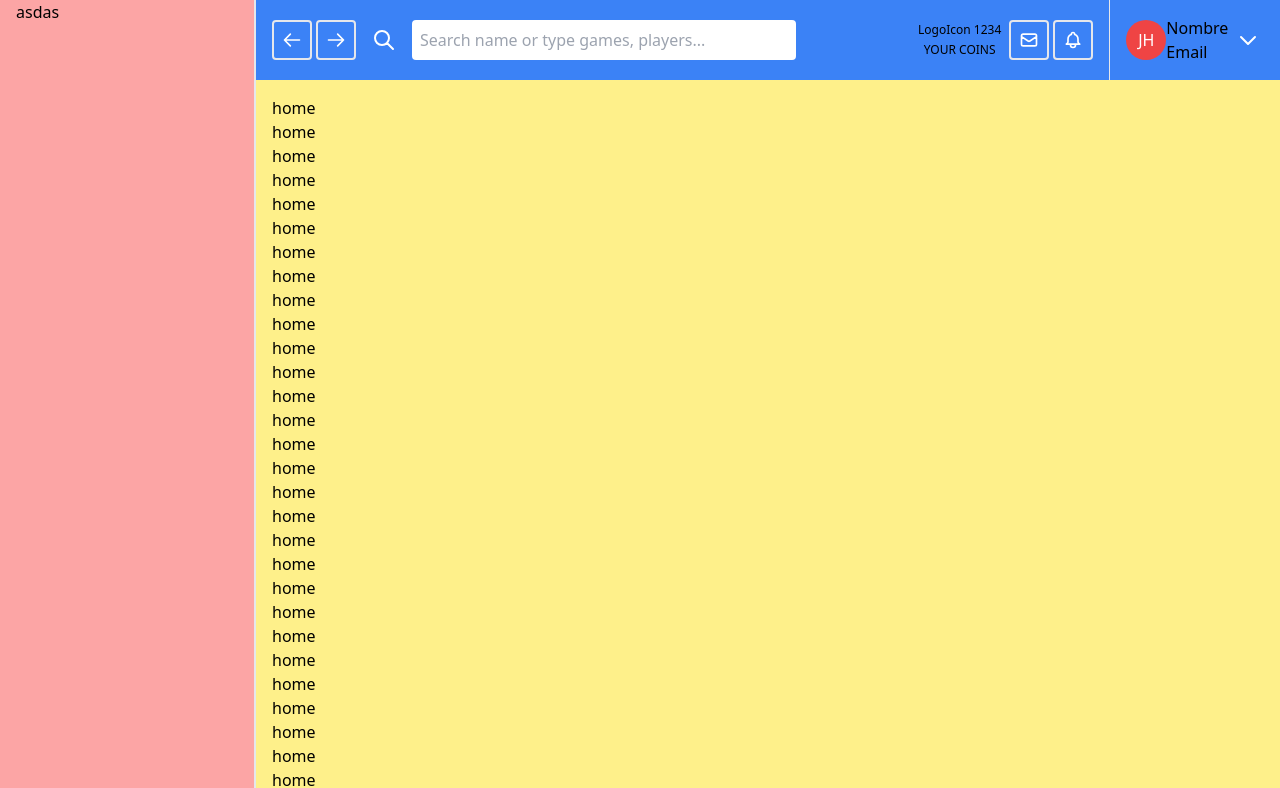
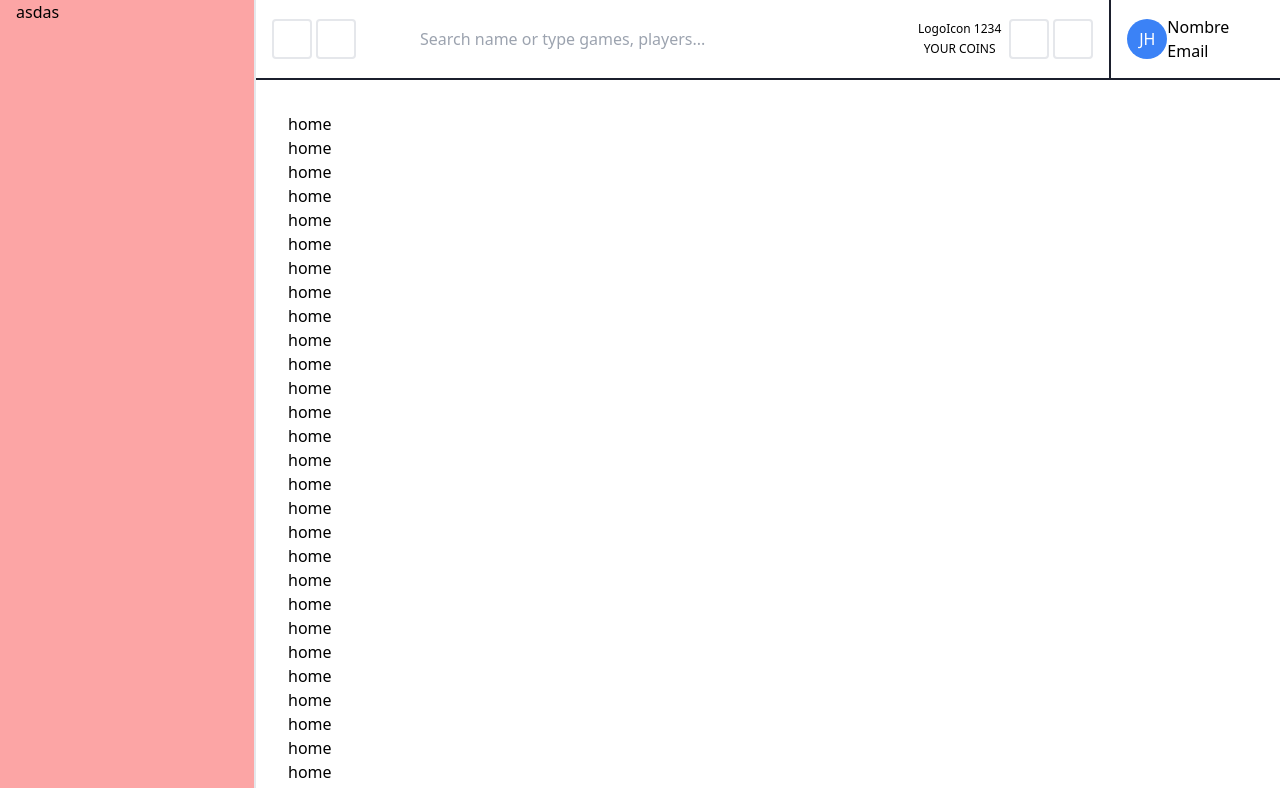
Before and after one commit to jmhs11/react-esports-store, a React (Vite) app: page / in a window 1280 px wide. Shown: the top 788 px of the page. Built offline with nearby package versions, Linux system fonts and the light colour scheme.

Commit message:
Theme init

```diff
--- a/index.html
+++ b/index.html
@@ -6,7 +6,7 @@
 		<meta name="viewport" content="width=device-width, initial-scale=1.0" />
 		<title>Vite App</title>
 	</head>
-	<body>
+	<body class="dark:bg-[#030616] dark:text-white">
 		<div id="root"></div>
 		<script type="module" src="/src/main.jsx"></script>
 	</body>
--- a/src/components/Header.jsx
+++ b/src/components/Header.jsx
@@ -9,7 +9,7 @@ import {
 
 const Header = () => {
 	return (
-		<header className='fixed left-[20%] h-[10%] w-full bg-blue-500'>
+		<header className='fixed left-[20%] h-[10%] w-full border-b-2 border-[#1b1f2d] dark:bg-[#030616]'>
 			<div className='flex items-center justify-between px-4'>
 				<div className='flex items-center gap-2'>
 					<div className='flex items-center h-full gap-1 w-fit'>
@@ -23,7 +23,7 @@ const Header = () => {
 							name='search'
 							id='search'
 							placeholder='Search name or type games, players...'
-							className='p-2 border-0 rounded w-96'
+							className='p-2 bg-transparent border-0 rounded w-96'
 						/>
 					</div>
 				</div>
@@ -38,8 +38,8 @@ const Header = () => {
 					</div>
 				</div>
 			</div>
-			<div className='flex items-center px-4 border-l'>
-				<div className='grid w-10 h-10 text-white bg-red-500 rounded-full aspect-square place-content-center'>
+			<div className='flex items-center border-l-2 border-[#1b1f2d] px-4'>
+				<div className='grid w-10 h-10 text-white bg-blue-500 rounded-full aspect-square place-content-center'>
 					JH
 				</div>
 				<div className='flex flex-col'>
--- a/src/pages/Home.jsx
+++ b/src/pages/Home.jsx
@@ -1,6 +1,6 @@
 const Home = () => {
 	return (
-		<div className='p-4 overflow-hidden bg-yellow-200'>
+		<div className='p-8 overflow-hidden'>
 			<p>home</p>
 			<p>home</p>
 			<p>home</p>
```
